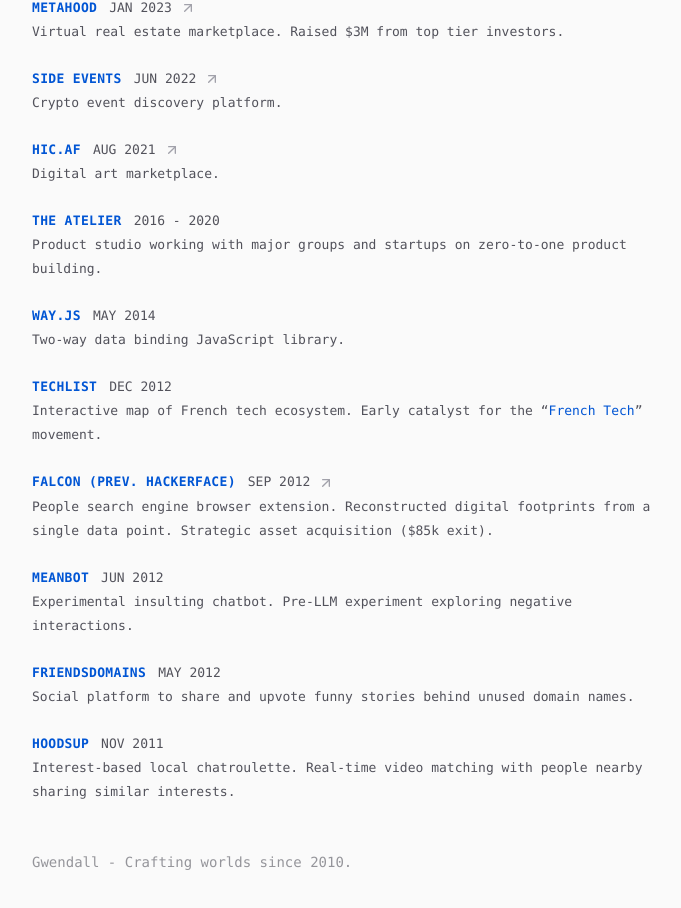
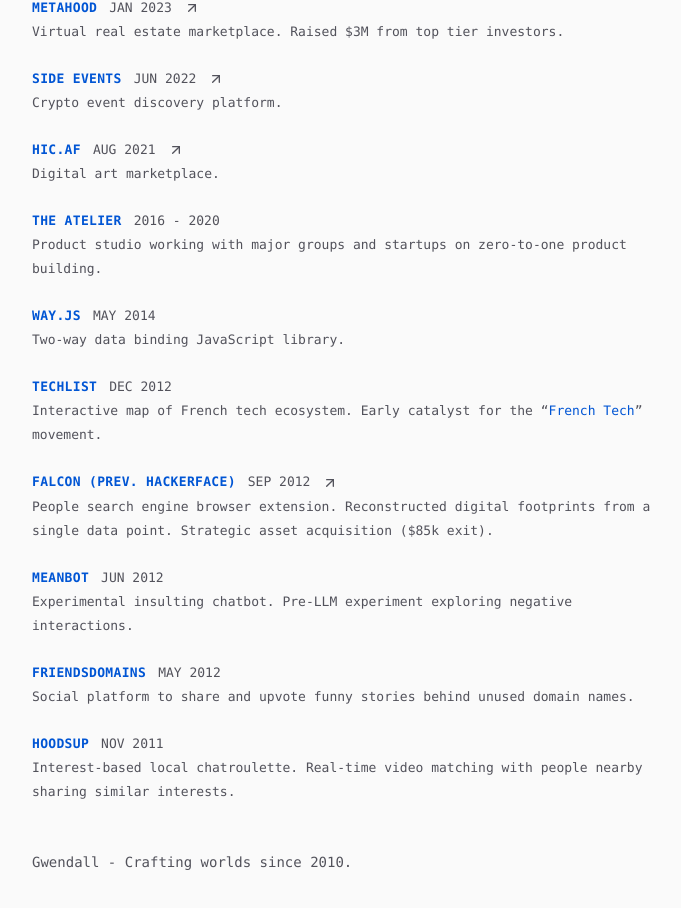
Before and after one commit to gwendall/gwendall, a Next.js app: page /works in a window 1280 px wide. Shown: the part 1860-2768 px from the top of the page, without its empty margins (296-977 px from the left). Built offline with nearby package versions, Linux system fonts and the light colour scheme.

Commit message:
Improve accessibility and update styles for UI elements
Added aria-labels and aria-hidden attributes to interactive and decorative elements for better accessibility. Updated button and icon styles for improved visual clarity. Removed unnecessary opacity from the footer text.

```diff
--- a/src/app/components/ProjectList.tsx
+++ b/src/app/components/ProjectList.tsx
@@ -47,10 +47,11 @@ export function ProjectList({ items }: { items: Project[] }) {
                 <Link
                   href={item.tweets[0]}
                   target="_blank"
-                  className="inline-flex items-center justify-center ml-2 text-foreground-faint hover:text-foreground-muted transition-colors align-middle"
-                  title="View Tweet"
+                  className="inline-flex items-center justify-center ml-2 p-1 -m-1 text-foreground-muted hover:text-foreground transition-colors align-middle"
+                  title="View Tweet (opens in a new tab)"
+                  aria-label="View Tweet (opens in a new tab)"
                 >
-                  <ArrowUpRight size={16} />
+                  <ArrowUpRight size={16} aria-hidden="true" />
                 </Link>
               )}
             </div>
@@ -72,7 +73,7 @@ export function Section({ title, items, description }: { title: string; items: P
   return (
     <section>
       <div className="flex items-center gap-2 mb-2">
-        <div className="w-2.5 h-2.5 bg-foreground -translate-y-[0.5px]" />
+        <div className="w-2.5 h-2.5 bg-foreground -translate-y-[0.5px]" aria-hidden="true" />
         <h2 className="font-bold text-foreground text-xs tracking-wider uppercase">{title}</h2>
       </div>
       {description && (
--- a/src/app/layout.tsx
+++ b/src/app/layout.tsx
@@ -129,7 +129,7 @@ export default function RootLayout({
             </p>
           </header>
           {children}
-          <footer className="mt-12 text-foreground-muted text-sm opacity-60">
+          <footer className="mt-12 text-foreground-muted text-sm">
             Gwendall - Crafting worlds since 2010.
           </footer>
         </main>
--- a/src/app/mentions/page.tsx
+++ b/src/app/mentions/page.tsx
@@ -21,7 +21,7 @@ function MentionItem({ item }: { item: Mention }) {
         </span>
         <span className="text-foreground-muted whitespace-nowrap">
             — {item.source}, {item.date.getFullYear()}
-            <ArrowUpRight size={10} className="inline ml-1 mb-0.5 text-foreground-faint group-hover:text-foreground-muted transition-colors opacity-0 group-hover:opacity-100" />
+            <ArrowUpRight size={10} aria-hidden="true" className="inline ml-1 mb-0.5 text-foreground-muted group-hover:text-foreground transition-colors opacity-0 group-hover:opacity-100" />
         </span>
       </Link>
     </li>
```
